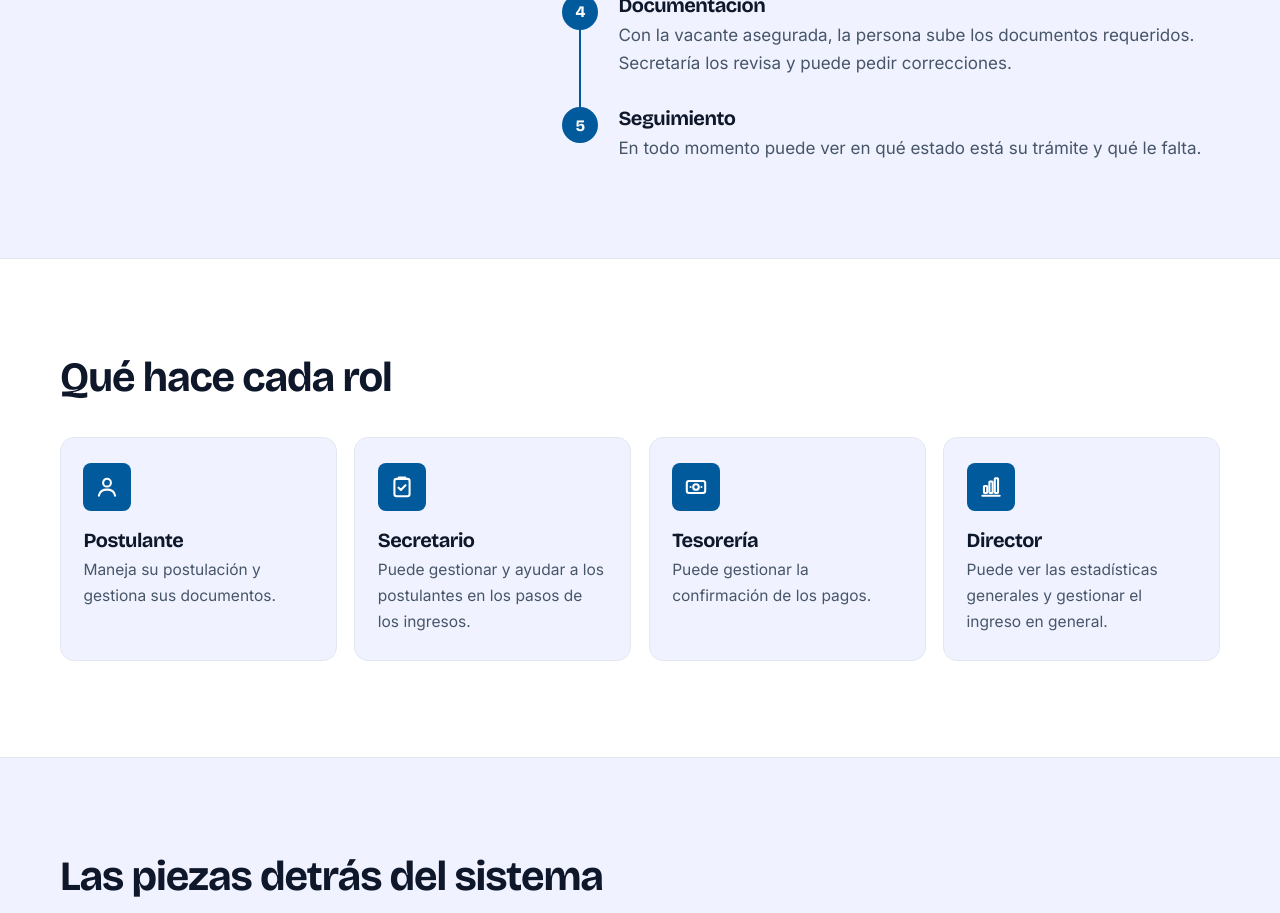
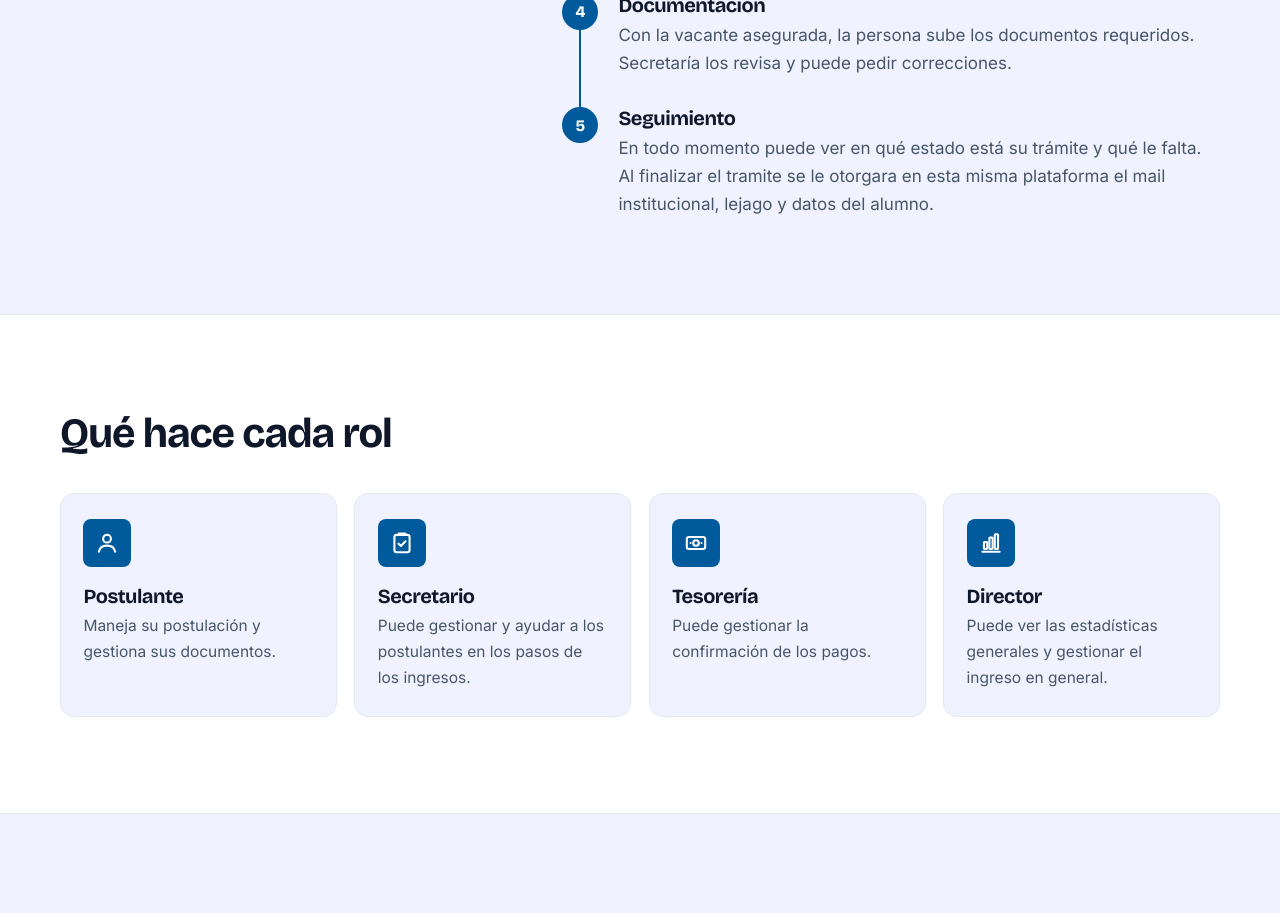
Before and after one commit to Sergiotsk/TFI, a Next.js app in the folder src/apps/web/: page / in a window 1280 px wide. Shown: the part 2560-3473 px from the top of the page. Built offline with nearby package versions, Linux system fonts and the light colour scheme; no server answers.

Commit message:
Agrego dos avatar y cambio texto de la pagina

```diff
--- a/src/apps/web/app/(landing)/page.tsx
+++ b/src/apps/web/app/(landing)/page.tsx
@@ -177,7 +177,7 @@ export default function Inicio() {
             <li className="pasos__item reveal" style={retraso(4)}>
               <h3>Seguimiento</h3>
               <p>
-                En todo momento puede ver en qué estado está su trámite y qué le falta.
+                En todo momento puede ver en qué estado está su trámite y qué le falta. Al finalizar el tramite se le otorgara en esta misma plataforma el mail institucional, lejago y datos del alumno.
               </p>
             </li>
           </PasosConScroll>
```
Also changed, not shown: src/apps/web/public/landing/img/federico.jpg (added), src/apps/web/public/landing/img/santiago.jpg (added).
